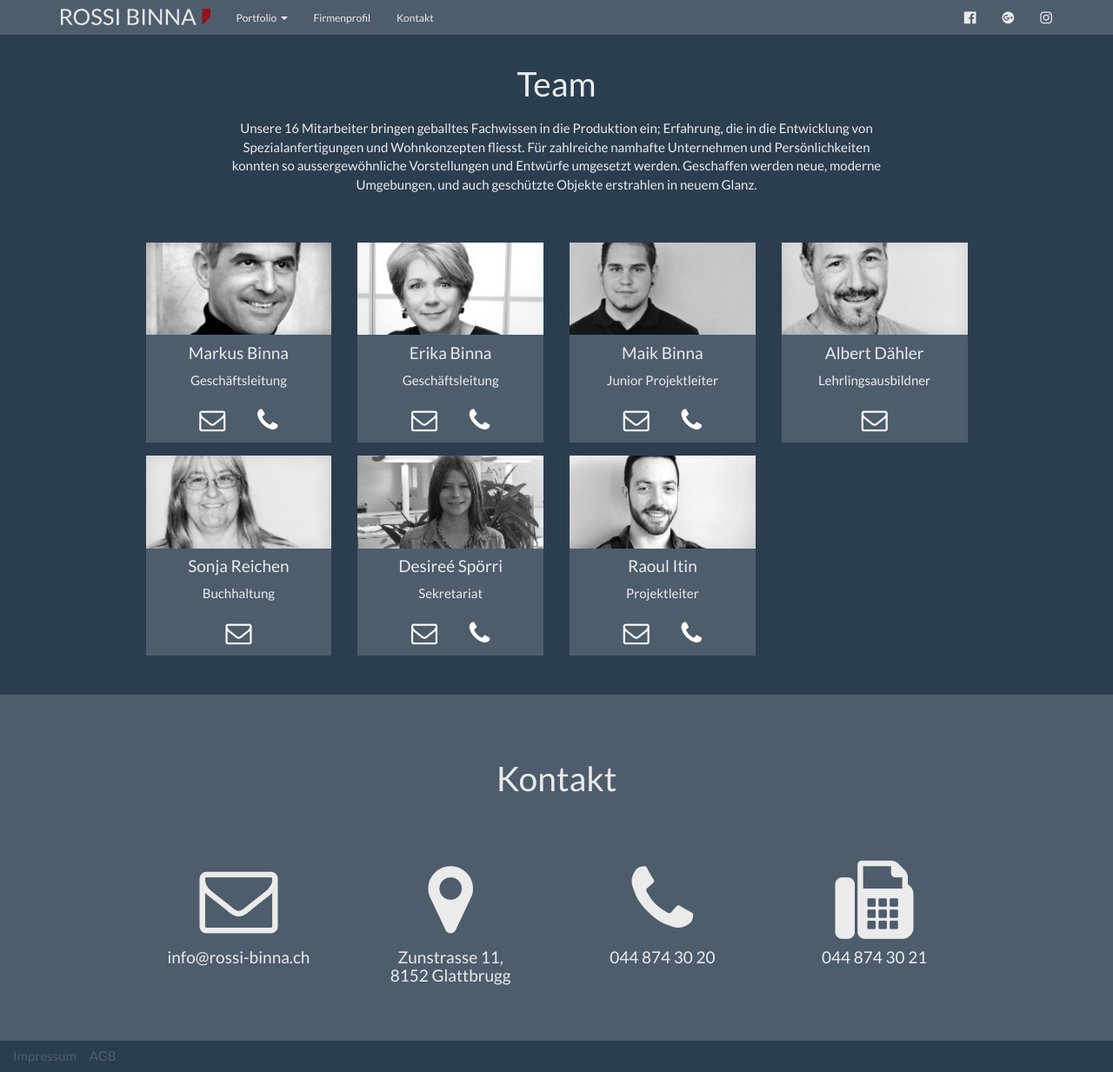
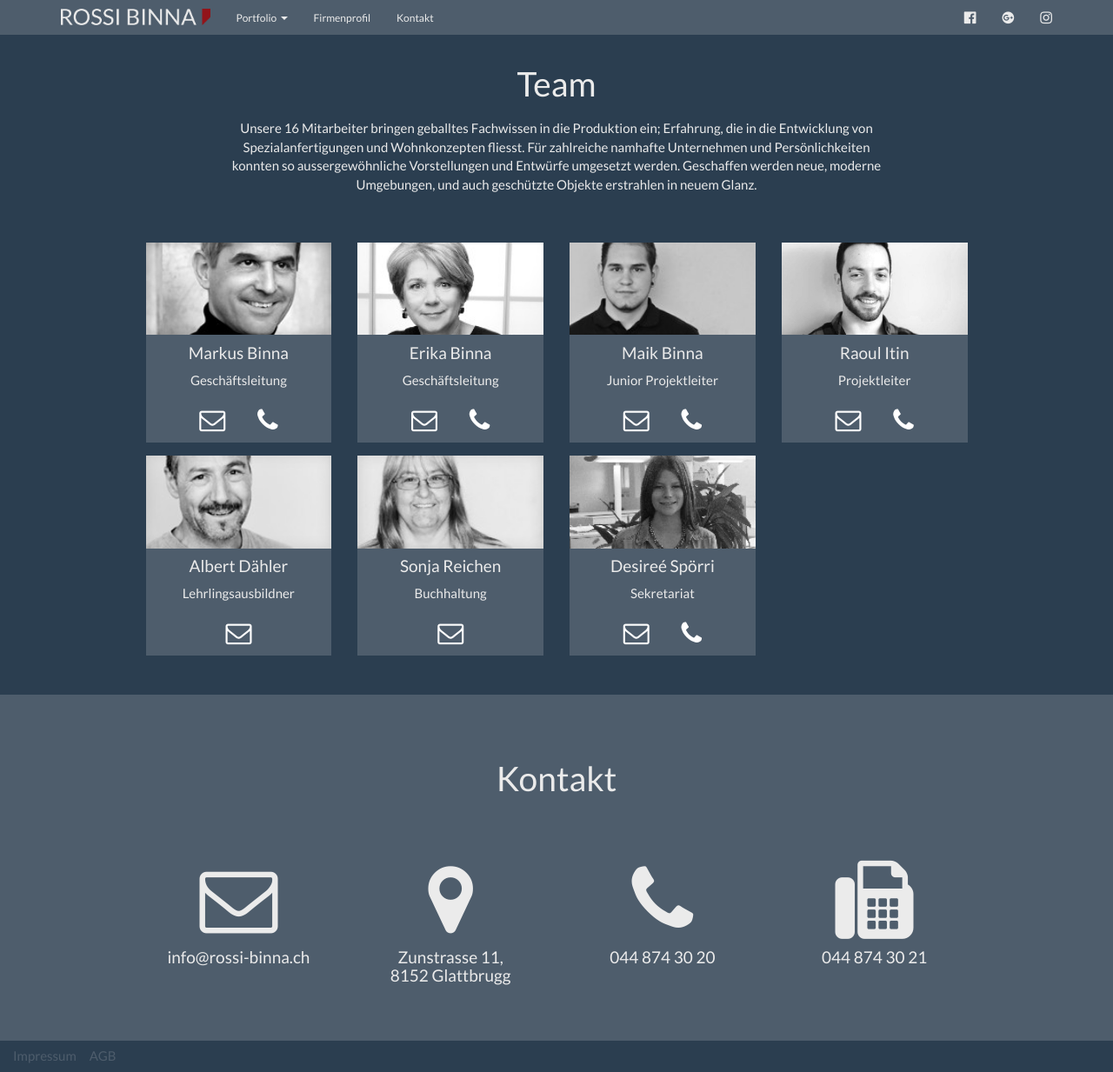
Before and after one commit to rossi-binna/rossi-binna.github.io, a Jekyll site: the page built from _firmenprofil/team.html, in a window 1280 px wide and 1233 px high. Shown: the whole window at 87% size. Built offline with Jekyll 4.4.1, drawn with Linux system fonts in a browser that asks for light colours; some of the changed lines change nothing that is shown.

Commit message:
Rearange team members

```diff
--- a/_data/team.yml
+++ b/_data/team.yml
@@ -28,6 +28,12 @@ team:
     email: maik.binna@rossi-binna.ch
     telefon: 044-874-30-22
 
+  - img: 09-team-raoul-itin.jpg
+    name: Raoul Itin
+    stelle: Projektleiter
+    email: raoul.itin@rossi-binna.ch
+    telefon: 044-874-30-24
+
   - img: 05-team-albert-daehler.jpg
     name: Albert Dähler
     stelle: Lehrlingsausbildner
@@ -43,9 +49,3 @@ team:
     stelle: Sekretariat
     email: desiree.spoerri@rossi-binna.ch
     telefon: 044-874-30-20
-
-  - img: 09-team-raoul-itin.jpg
-    name: Raoul Itin
-    stelle: Projektleiter
-    email: raoul.itin@rossi-binna.ch
-    telefon: 044-874-30-24
```
